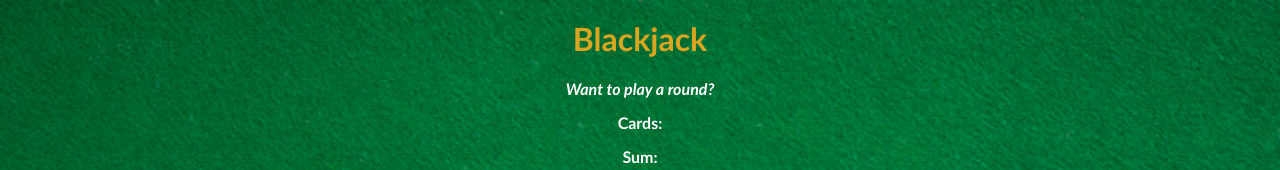
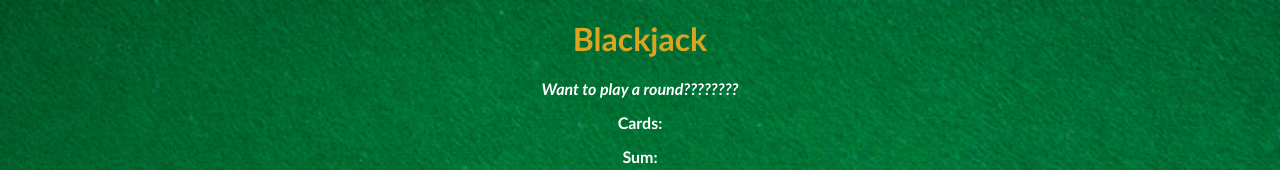
Before and after one commit to bernard-schmidt/Blackjack_App, a plain HTML site: page index.html in a window 1280 px wide. Shown: the top 170 px of the page. Drawn offline with nearby package versions, Linux system fonts and the light colour scheme.

Commit message:
change question mark

```diff
--- a/index.html
+++ b/index.html
@@ -4,7 +4,7 @@
     </head>
     <body>
         <h1>Blackjack</h1>
-        <p id="message-el">Want to play a round?</p>
+        <p id="message-el">Want to play a round????????</p>
         <p id="cards-el">Cards:</p>
         <p id="sum-el">Sum:</p>
         <button onclick="startGame()">START GAME</button>
```
